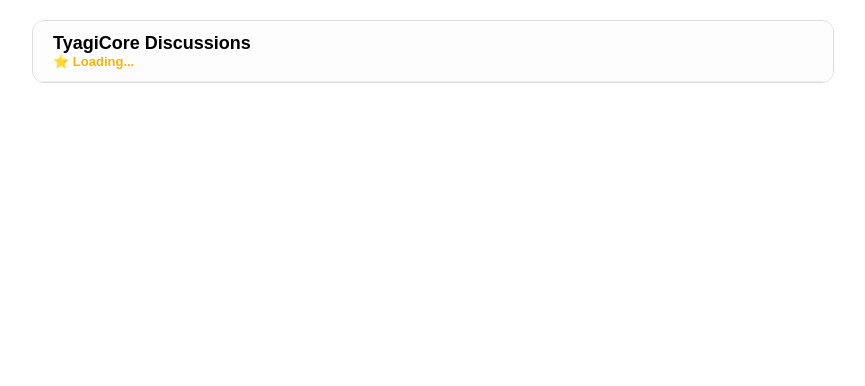
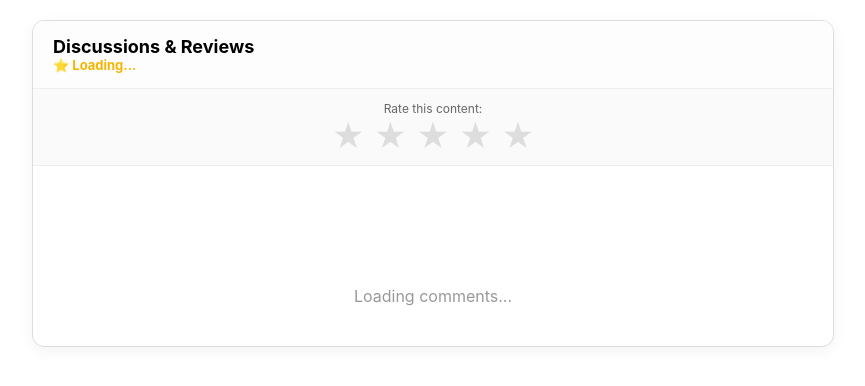
Before and after one commit to HimanshuTyagiJi/TyagiCore, a Jekyll site: the page Comment.html, which Jekyll copies as it is, in a window 1280 px wide. Shown: the top 386 px of the page, without its empty margins (207-1072 px from the left). Built offline with Jekyll 4.4.1, drawn with Linux system fonts in a browser that asks for light colours.

Commit message:
Update Comment.html

```diff
--- a/Comment.html
+++ b/Comment.html
@@ -1,8 +1,8 @@
 <div id="tc-root">
   <div class="tc-header">
     <div class="tc-header-left">
-      <h2 style="margin:0;font-size:18px;">TyagiCore Discussions</h2>
-      <div id="tc-avg-display" style="color:#f4b400;font-weight:bold;font-size:13px;">⭐ Loading...</div>
+      <h2 style="margin:0; font-size:18px;">Discussions & Reviews</h2>
+      <div id="tc-avg-display" style="color:#f4b400; font-weight:bold; font-size:13px;">⭐ Loading...</div>
     </div>
     <div id="tc-user-section" style="display:none">
        <div class="tc-user-pill">
@@ -13,52 +13,80 @@
     </div>
   </div>
 
+  <div class="tc-rating-card">
+    <p style="margin:0 0 5px 0; font-size:12px; color:#666;">Rate this content:</p>
+    <div id="tc-star-row" class="tc-stars">
+      <span class="tc-s" onclick="handleStar(1)" onmouseover="hoverStar(1)" onmouseout="resetStar()">★</span>
+      <span class="tc-s" onclick="handleStar(2)" onmouseover="hoverStar(2)" onmouseout="resetStar()">★</span>
+      <span class="tc-s" onclick="handleStar(3)" onmouseover="hoverStar(3)" onmouseout="resetStar()">★</span>
+      <span class="tc-s" onclick="handleStar(4)" onmouseover="hoverStar(4)" onmouseout="resetStar()">★</span>
+      <span class="tc-s" onclick="handleStar(5)" onmouseover="hoverStar(5)" onmouseout="resetStar()">★</span>
+    </div>
+  </div>
+
   <div id="tc-auth-gate" class="tc-auth-gate">
     <div id="g_id_onload" data-client_id="307990626713-iajvibefe9hrour51knqkcc5obouuher.apps.googleusercontent.com" data-callback="onGoogleAuth"></div>
     <div class="g_id_signin" data-type="standard" data-shape="pill"></div>
   </div>
 
   <div id="tc-main-editor" class="tc-editor-box" style="display:none">
-    <textarea id="tc-input" placeholder="Apne vichar likhein..."></textarea>
+    <textarea id="tc-input" placeholder="What's on your mind?"></textarea>
     <div style="text-align:right; margin-top:8px;">
       <button onclick="handlePost('0')" class="tc-post-btn">Post Comment</button>
     </div>
   </div>
 
-  <div id="tc-feed" class="tc-feed"></div>
+  <div id="tc-feed" class="tc-feed">
+    <div style="padding:40px; text-align:center; color:#999;">Loading comments...</div>
+  </div>
 </div>
 
 <style>
-  #tc-root { max-width: 800px; margin: 20px auto; border: 1px solid #ddd; border-radius: 12px; background: #fff; font-family: sans-serif; overflow:hidden; }
-  .tc-header { padding: 12px 20px; border-bottom: 1px solid #eee; display: flex; justify-content: space-between; align-items: center; background: #fdfdfd; }
-  .tc-user-pill { display: flex; align-items: center; gap: 8px; background: #f0f0f0; padding: 4px 12px; border-radius: 20px; }
+  #tc-root { max-width: 800px; margin: 20px auto; border: 1px solid #ddd; border-radius: 12px; background: #fff; font-family: -apple-system, sans-serif; overflow:hidden; box-shadow: 0 4px 15px rgba(0,0,0,0.05); }
+  .tc-header { padding: 15px 20px; border-bottom: 1px solid #eee; display: flex; justify-content: space-between; align-items: center; background: #fdfdfd; }
+  .tc-user-pill { display: flex; align-items: center; gap: 8px; background: #f0f2f5; padding: 5px 12px; border-radius: 20px; border: 1px solid #e0e0e0; }
   .tc-pfp-small { width: 24px; height: 24px; border-radius: 50%; }
-  .tc-logout-btn { border:none; background:none; color:#d93025; font-size:11px; cursor:pointer; font-weight:bold; }
+  .tc-u-name { font-size: 12px; font-weight: bold; color: #444; }
+  .tc-logout-btn { border:none; background:none; color:#d93025; font-size:11px; cursor:pointer; font-weight:bold; padding:0; margin-left:5px; }
 
-  .tc-editor-box { padding: 15px 20px; border-bottom: 1px solid #eee; }
-  textarea { width: 100%; height: 70px; padding: 12px; border: 1px solid #ccc; border-radius: 8px; resize: none; box-sizing: border-box; }
-  .tc-post-btn { background: #1a73e8; color: #fff; border: none; padding: 7px 15px; border-radius: 5px; cursor: pointer; font-weight: bold; }
-  .tc-cancel-btn { background: #eee; color: #333; border: none; padding: 7px 15px; border-radius: 5px; cursor: pointer; margin-right: 5px; }
+  .tc-rating-card { padding: 12px; text-align: center; border-bottom: 1px solid #eee; background: #fafafa; }
+  .tc-stars { font-size: 32px; color: #ddd; cursor: pointer; line-height: 1; }
+  .tc-s { transition: color 0.2s; }
+  .tc-s.active { color: #f4b400; }
 
-  .tc-card { padding: 15px 20px; border-bottom: 1px solid #f1f1f1; }
-  .tc-card.reply { margin-left: 45px; border-left: 2px solid #ddd; background: #fafafa; }
-  .tc-card-top { display: flex; align-items: center; justify-content: space-between; margin-bottom: 5px; }
-  .tc-card-pfp { width: 32px; height: 32px; border-radius: 50%; margin-right: 10px; }
-  .tc-card-name { font-weight: bold; font-size: 14px; }
-  .tc-card-time { font-size: 11px; color: #999; }
+  .tc-auth-gate { padding: 40px; text-align: center; }
+  .tc-editor-box { padding: 15px 20px; border-bottom: 1px solid #eee; background: #fff; }
+  textarea { width: 100%; height: 80px; padding: 12px; border: 1px solid #ddd; border-radius: 8px; resize: none; box-sizing: border-box; font-family: inherit; font-size: 14px; outline: none; transition: border 0.2s; }
+  textarea:focus { border-color: #1a73e8; }
 
-  .tc-card-body { font-size: 14px; line-height: 1.5; margin-left: 42px; }
-  .tc-actions { margin-left: 42px; margin-top: 8px; display: flex; gap: 12px; font-size: 12px; font-weight: bold; color: #1a73e8; }
-  .tc-act-link { cursor: pointer; }
+  .tc-post-btn { background: #1a73e8; color: #fff; border: none; padding: 8px 18px; border-radius: 6px; cursor: pointer; font-weight: bold; font-size: 13px; }
+  .tc-cancel-btn { background: #f1f3f4; color: #5f6368; border: none; padding: 8px 18px; border-radius: 6px; cursor: pointer; font-weight: bold; font-size: 13px; margin-right: 8px; }
+
+  .tc-card { padding: 15px 20px; border-bottom: 1px solid #f1f1f1; position: relative; }
+  .tc-card.nested-reply { margin-left: 45px; border-left: 2px solid #eee; background: #fcfcfc; padding-right: 10px; }
+
+  .tc-card-top { display: flex; align-items: center; justify-content: space-between; margin-bottom: 8px; }
+  .tc-card-pfp { width: 34px; height: 34px; border-radius: 50%; margin-right: 10px; border: 1px solid #eee; }
+  .tc-admin-badge { background: #1a73e8; color: #fff; font-size: 9px; padding: 2px 6px; border-radius: 4px; margin-left: 6px; vertical-align: middle; }
+  .tc-card-name { font-weight: bold; font-size: 14px; color: #202124; }
+  .tc-card-time { font-size: 11px; color: #70757a; }
+
+  .tc-card-body { font-size: 14px; line-height: 1.6; margin-left: 44px; color: #3c4043; word-wrap: break-word; }
+  .tc-actions { margin-left: 44px; margin-top: 10px; display: flex; gap: 15px; font-size: 12px; font-weight: bold; color: #1a73e8; }
+  .tc-act-link { cursor: pointer; opacity: 0.8; }
+  .tc-act-link:hover { opacity: 1; text-decoration: underline; }
   .tc-act-link.del { color: #d93025; }
-  .tc-inline-editor { margin: 10px 0 0 42px; }
+
+  .tc-inline-box { margin: 12px 0 0 44px; }
 </style>
 
 <script>
 (function() {
-  const SCRIPT_URL = "https://script.google.com/macros/s/AKfycbwLXPV1SlmENrKac9Ve_iz2JbZZkOSWl3v3VJSWXsGqXQ8udj6RI1mj0z_sFrZ7Zj_u/exec";
+  const SCRIPT_URL = "https://script.google.com/macros/s/AKfycbxc5e1Ki3VHJ5qjuCswwAxjkEL6tdTAszMRKVnRxttF5YwV7j6YqalGYfPmsmfuUx6E/exec";
+
   let user = JSON.parse(localStorage.getItem("tc_user")) || null;
-  let isEditingOrReplying = false; // Important: Prevents refresh mid-typing
+  let isLocked = false;
+  let currentRating = 0;
 
   function init() {
     if(user) {
@@ -68,8 +96,11 @@
       document.getElementById("tc-user-name").innerText = user.n;
       document.getElementById("tc-user-pfp").src = user.p;
     }
+    const saved = localStorage.getItem("tc_rate_" + location.pathname);
+    if(saved) { currentRating = parseInt(saved); paintStars(currentRating); }
+
     sync();
-    setInterval(() => { if(!isEditingOrReplying) sync(); }, 5000);
+    setInterval(() => { if(!isLocked) sync(); }, 5000);
   }
 
   window.onGoogleAuth = (res) => {
@@ -81,106 +112,135 @@
 
   window.tcLogout = () => { localStorage.removeItem("tc_user"); location.reload(); };
 
-  // SYNC
+  // --- RATING LOGIC ---
+  window.hoverStar = (n) => { if(!isLocked && currentRating === 0) paintStars(n); };
+  window.resetStar = () => { paintStars(currentRating); };
+  window.handleStar = (n) => {
+    if(!user) return alert("Please sign in to rate!");
+    currentRating = n;
+    localStorage.setItem("tc_rate_" + location.pathname, n);
+    paintStars(n);
+    // Silent Update
+    fetch(SCRIPT_URL, { method: "POST", body: JSON.stringify({ url: location.pathname, email: user.e, rating: n, comment: "__RATING_ONLY__" }), mode: "no-cors" });
+  };
+  function paintStars(n) { document.querySelectorAll(".tc-s").forEach((s, i) => s.classList.toggle("active", i < n)); }
+
+  // --- SYNC & RENDER ---
   async function sync() {
     try {
       const res = await fetch(`${SCRIPT_URL}?url=${location.pathname}`);
       const data = await res.json();
       document.getElementById("tc-avg-display").innerText = `⭐ ${data.avgRating} (${data.totalVotes} votes)`;
-      render(data.comments);
-    } catch(e) {}
+      renderFeed(data.comments);
+    } catch(e) { console.error("Sync Error"); }
   }
 
-  function render(list) {
+  function renderFeed(list) {
     const feed = document.getElementById("tc-feed");
-    const mains = list.filter(c => c.parentId == "0").reverse();
+    // Get top level comments
+    const topLevel = list.filter(c => c.parentId == "0").reverse();
 
-    feed.innerHTML = mains.map(m => `
-      <div class="tc-card">
-        <div class="tc-card-top">
-          <div style="display:flex;align-items:center;">
-            <img src="${m.pic}" class="tc-card-pfp">
-            <span class="tc-card-name">${m.name} ${m.isAdmin ? '⭐' : ''}</span>
-          </div>
-          <span class="tc-card-time">${m.date}</span>
-        </div>
-        <div class="tc-card-body" id="body-${m.rowId}">${m.comment}</div>
-        <div class="tc-actions">
-          <span class="tc-act-link" onclick="openReply('${m.rowId}')">Reply</span>
-          ${(user && (user.e === "officialhimanshutyagi@gmail.com" || user.n === m.name)) ? `
-            <span class="tc-act-link" onclick="openEdit('${m.rowId}')">Edit</span>
-            <span class="tc-act-link del" onclick="deleteMsg('${m.rowId}')">Delete</span>
-          ` : ''}
-        </div>
-        <div id="box-${m.rowId}"></div>
-        ${list.filter(r => r.parentId == m.rowId).map(rep => `
-          <div class="tc-card reply">
-             <div class="tc-card-top">
-               <span class="tc-card-name">${rep.name}</span>
-               <span class="tc-card-time">${rep.date}</span>
-             </div>
-             <div class="tc-card-body" id="body-${rep.rowId}">${rep.comment}</div>
-             <div class="tc-actions">
-               ${(user && (user.e === "officialhimanshutyagi@gmail.com" || user.n === rep.name)) ? `
-                 <span class="tc-act-link" onclick="openEdit('${rep.rowId}')">Edit</span>
-                 <span class="tc-act-link del" onclick="deleteMsg('${rep.rowId}')">Delete</span>
-               ` : ''}
-             </div>
-             <div id="box-${rep.rowId}"></div>
-          </div>
-        `).join('')}
-      </div>
-    `).join('');
+    let html = "";
+    topLevel.forEach(main => {
+      html += renderCard(main, list, 0);
+    });
+
+    feed.innerHTML = html || '<div style="padding:40px; text-align:center; color:#999;">No comments yet. Start the conversation!</div>';
   }
 
-  // POST / EDIT / REPLY ACTION
+  function renderCard(c, allList, depth) {
+    const isAdmin = c.isAdmin;
+    const isOwner = user && (user.e === "officialhimanshutyagi@gmail.com" || user.n === c.name);
+    const starStr = c.userRating > 0 ? `<span style="color:#f4b400; font-size:10px; margin-left:8px;">${"★".repeat(c.userRating)}</span>` : "";
+
+    let cardHtml = `
+      <div class="tc-card ${depth > 0 ? 'nested-reply' : ''}" id="card-${c.rowId}">
+        <div class="tc-card-top">
+          <div style="display:flex; align-items:center;">
+            <img src="${c.pic}" class="tc-card-pfp">
+            <div>
+              <span class="tc-card-name">${c.name}</span>
+              ${isAdmin ? '<span class="tc-admin-badge">ADMIN ⭐</span>' : ''}
+              ${starStr}
+              <div class="tc-card-time">${c.date}</div>
+            </div>
+          </div>
+        </div>
+        <div class="tc-card-body" id="body-${c.rowId}">${c.comment}</div>
+        <div class="tc-actions">
+          <span class="tc-act-link" onclick="openReply('${c.rowId}')">Reply</span>
+          ${isOwner ? `<span class="tc-act-link" onclick="openEdit('${c.rowId}')">Edit</span>` : ''}
+          ${isOwner || (user && user.e === "officialhimanshutyagi@gmail.com") ?
+            `<span class="tc-act-link del" onclick="deleteMsg('${c.rowId}')">Delete</span>` : ''}
+        </div>
+        <div id="box-${c.rowId}" class="tc-inline-box"></div>
+      </div>`;
+
+    // Recursive: Find replies to this specific card
+    const replies = allList.filter(r => r.parentId == c.rowId);
+    replies.forEach(reply => {
+      cardHtml += renderCard(reply, allList, depth + 1);
+    });
+
+    return cardHtml;
+  }
+
+  // --- ACTIONS ---
   window.handlePost = async (pid, mode = "new", rowId = null) => {
     const inputId = mode === "edit" ? `edit-in-${rowId}` : (pid === '0' ? 'tc-input' : `reply-in-${pid}`);
-    const msg = document.getElementById(inputId).value.trim();
+    const el = document.getElementById(inputId);
+    const msg = el.value.trim();
     if(!msg) return;
 
-    const payload = { url: location.pathname, name: user.n, email: user.e, pic: user.p, comment: msg, parentId: pid };
+    isLocked = false; // Release lock
+    const payload = { url: location.pathname, name: user.n, email: user.e, pic: user.p, comment: msg, parentId: pid, rating: currentRating };
     if(mode === "edit") { payload.action = "edit"; payload.rowId = rowId; }
 
-    isEditingOrReplying = false;
+    // Instant UI Clean
+    if(mode !== "edit" && pid !== '0') document.getElementById(`box-${pid}`).innerHTML = "";
+    if(mode === "edit") document.getElementById(`box-${rowId}`).innerHTML = "";
+    el.value = "";
+
     await fetch(SCRIPT_URL, { method: "POST", body: JSON.stringify(payload), mode: "no-cors" });
-    sync();
+    setTimeout(sync, 1000);
   };
 
-  // OPEN EDIT BOX
-  window.openEdit = (id) => {
-    isEditingOrReplying = true;
-    const oldMsg = document.getElementById(`body-${id}`).innerText;
+  window.openReply = (id) => {
+    isLocked = true;
+    document.querySelectorAll(".tc-inline-box").forEach(b => b.innerHTML = ""); // Close others
     document.getElementById(`box-${id}`).innerHTML = `
-      <div class="tc-inline-editor">
-        <textarea id="edit-in-${id}">${oldMsg}</textarea>
-        <button onclick="handlePost('0', 'edit', '${id}')" class="tc-post-btn">Save</button>
+      <textarea id="reply-in-${id}" placeholder="Write a reply..."></textarea>
+      <div style="text-align:right; margin-top:8px;">
         <button onclick="cancelAction('${id}')" class="tc-cancel-btn">Cancel</button>
+        <button onclick="handlePost('${id}')" class="tc-post-btn">Reply</button>
       </div>`;
+    document.getElementById(`reply-in-${id}`).focus();
   };
 
-  // OPEN REPLY BOX
-  window.openReply = (id) => {
-    isEditingOrReplying = true;
+  window.openEdit = (id) => {
+    isLocked = true;
+    const oldMsg = document.getElementById(`body-${id}`).innerText.replace(" (Edited)", "");
     document.getElementById(`box-${id}`).innerHTML = `
-      <div class="tc-inline-editor">
-        <textarea id="reply-in-${id}" placeholder="Write a reply..."></textarea>
-        <button onclick="handlePost('${id}')" class="tc-post-btn">Reply</button>
+      <textarea id="edit-in-${id}">${oldMsg}</textarea>
+      <div style="text-align:right; margin-top:8px;">
         <button onclick="cancelAction('${id}')" class="tc-cancel-btn">Cancel</button>
+        <button onclick="handlePost('0', 'edit', '${id}')" class="tc-post-btn">Save Changes</button>
       </div>`;
+    document.getElementById(`edit-in-${id}`).focus();
   };
 
   window.cancelAction = (id) => {
-    isEditingOrReplying = false;
+    isLocked = false;
     document.getElementById(`box-${id}`).innerHTML = "";
   };
 
   window.deleteMsg = async (id) => {
-    if(!confirm("Delete?")) return;
+    if(!confirm("Are you sure you want to delete this?")) return;
     await fetch(SCRIPT_URL, { method: "POST", body: JSON.stringify({ action: "delete", rowId: id, userEmail: user.e }), mode: "no-cors" });
-    sync();
+    setTimeout(sync, 1000);
   };
 
   init();
 })();
 </script>
+<script src="https://accounts.google.com/gsi/client" async defer></script>
```
